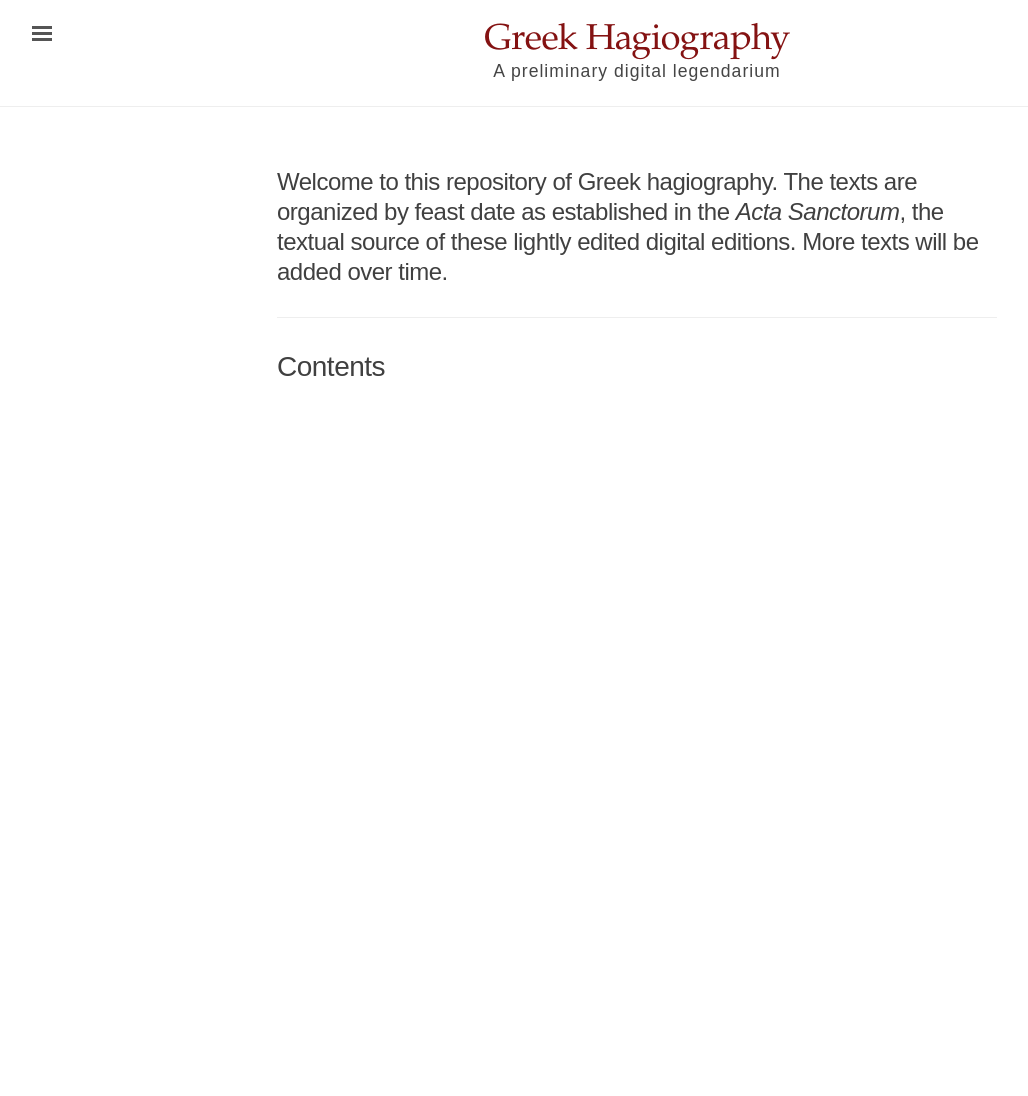
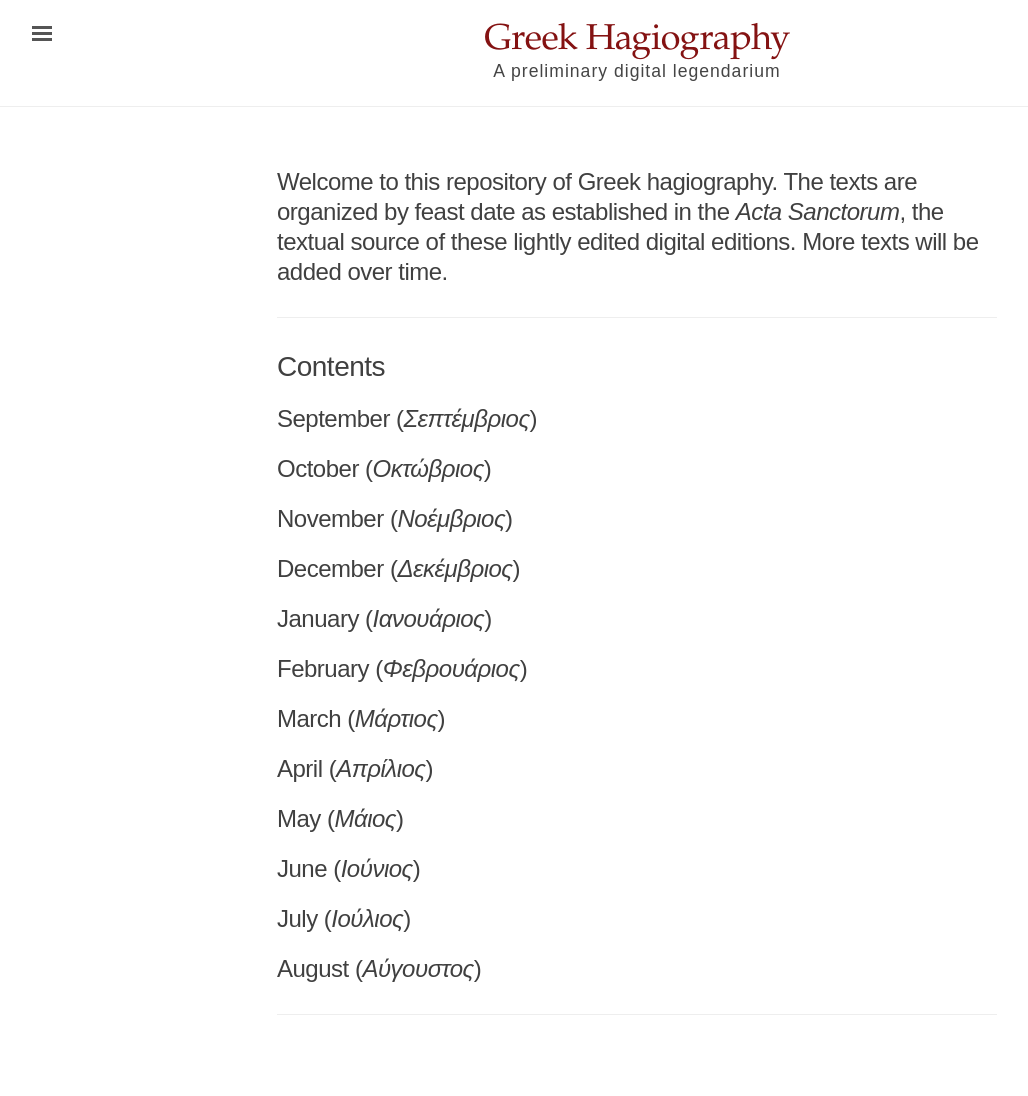
Before and after one commit to cjkoepke1/greek-hagiography, a Jekyll site: the page built from index.md, in a window 1280 px wide. Shown: the whole page, without its empty margins (3-1031 px from the left). Built offline with Jekyll 4.4.1, drawn with Linux system fonts in a browser that asks for light colours; before the commit the page ends 900 px from its top, so only the background shows below that.

Commit message:
added months to contents

```diff
--- a/index.md
+++ b/index.md
@@ -8,3 +8,29 @@
 ---
 
 # Contents
+
+## September (*Σεπτέμβριος*)
+
+## October (*Οκτώβριος*)
+
+## November (*Νοέμβριος*)
+
+## December (*Δεκέμβριος*)
+
+## January (*Ιανουάριος*)
+
+## February (*Φεβρουάριος*)
+
+## March (*Μάρτιος*)
+
+## April (*Απρίλιος*)
+
+## May (*Μάιος*)
+
+## June (*Ιούνιος*)
+
+## July (*Ιούλιος*)
+
+## August (*Αύγουστος*)
+
+---
```
